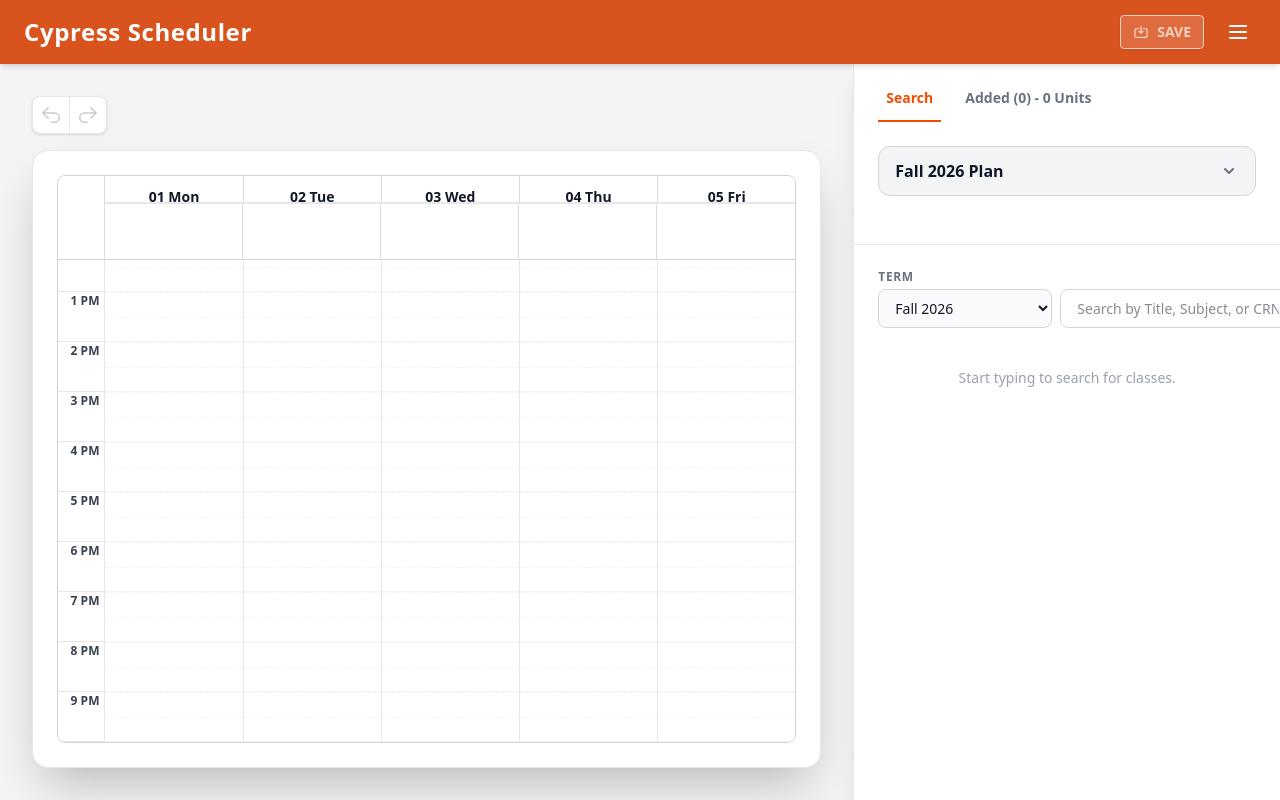
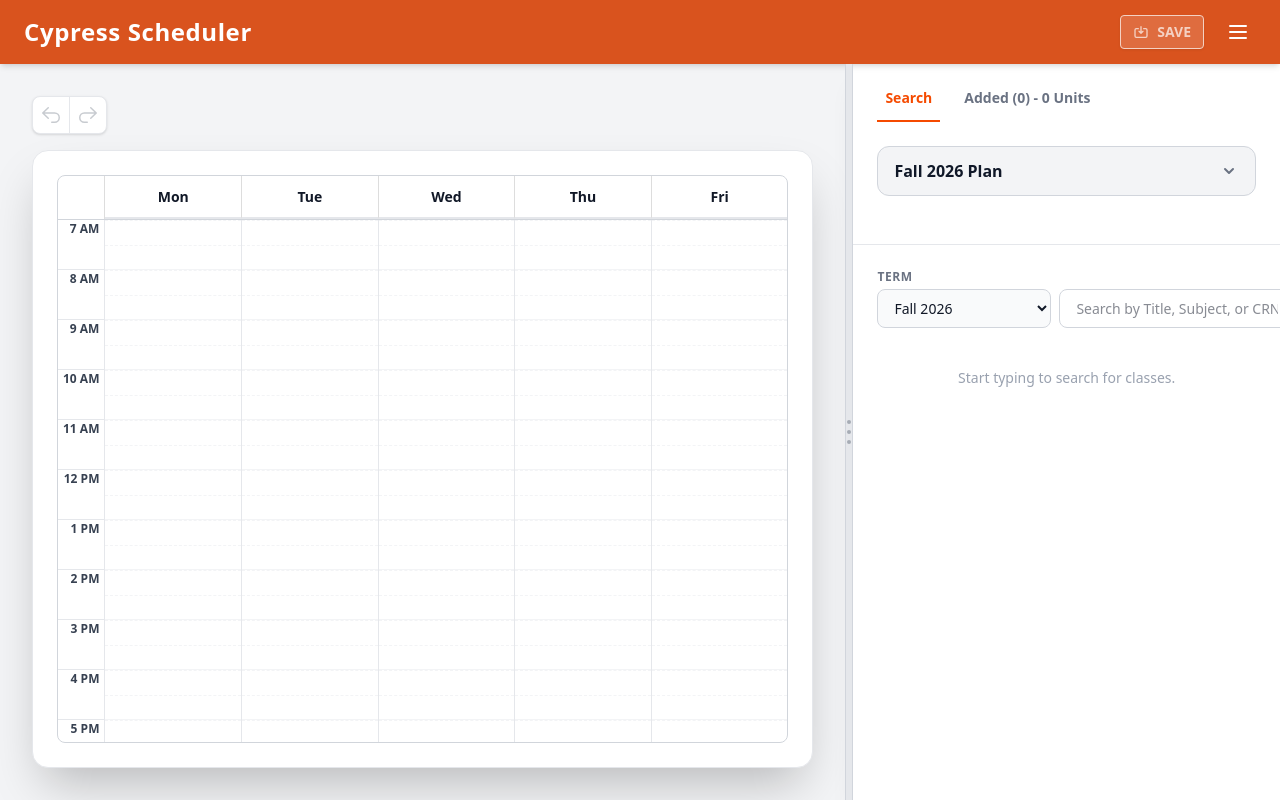
Before and after one commit to ThaiBenjamin/cypress-scheduler, a Next.js app: page / in a window 1280 px wide. Built offline with nearby package versions, Linux system fonts and the light colour scheme.

Commit message:
small UI changes to calendar and search

```diff
--- a/app/page.tsx
+++ b/app/page.tsx
@@ -138,6 +138,40 @@ export default function Home() {
 
   const [is24Hour, setIs24Hour] = useState(false);
 
+  const [sidebarWidth, setSidebarWidth] = useState(33.33);
+  const isDragging = useRef(false);
+
+  const startDrag = useCallback(() => {
+    isDragging.current = true;
+    document.body.style.cursor = 'col-resize';
+    document.body.style.userSelect = 'none';
+  }, []);
+
+  const onDrag = useCallback((e: any) => {
+    if (!isDragging.current) return;
+    let newWidth = ((window.innerWidth - e.clientX) / window.innerWidth) * 100;
+    if (newWidth < 20) newWidth = 20;
+    if (newWidth > 60) newWidth = 60;
+    setSidebarWidth(newWidth);
+  }, []);
+
+  const stopDrag = useCallback(() => {
+    if (isDragging.current) {
+      isDragging.current = false;
+      document.body.style.cursor = 'default';
+      document.body.style.userSelect = 'auto';
+    }
+  }, []);
+
+  useEffect(() => {
+    window.addEventListener('mousemove', onDrag);
+    window.addEventListener('mouseup', stopDrag);
+    return () => {
+      window.removeEventListener('mousemove', onDrag);
+      window.removeEventListener('mouseup', stopDrag);
+    };
+  }, [onDrag, stopDrag]);
+
   const saveStateToHistory = () => {
     setPast(p => [...p, {
       schedules: JSON.parse(JSON.stringify(schedules)),
@@ -190,6 +224,9 @@ export default function Home() {
     const savedTimeFormat = localStorage.getItem("cypress_time_format");
     if (savedTimeFormat) setIs24Hour(savedTimeFormat === 'true');
 
+    const savedSidebarWidth = localStorage.getItem("cypress_sidebar_width");
+    if (savedSidebarWidth) setSidebarWidth(parseFloat(savedSidebarWidth));
+
     setIsLoaded(true);
     setHasUnsavedChanges(false);
   }, []);
@@ -212,6 +249,11 @@ export default function Home() {
     if (!isLoaded) return;
     localStorage.setItem("cypress_time_format", is24Hour.toString());
   }, [is24Hour, isLoaded]);
+
+  useEffect(() => {
+    if (!isLoaded) return;
+    localStorage.setItem("cypress_sidebar_width", sidebarWidth.toString());
+  }, [sidebarWidth, isLoaded]);
 
   useEffect(() => {
     if (isFirstRender.current) {
@@ -437,8 +479,10 @@ export default function Home() {
     document.body.removeChild(link);
   };
 
+  // UPDATED: Now only shows "Mon", "Tue" instead of "01 Mon"
   const calendarFormats = useMemo(() => ({
     timeGutterFormat: is24Hour ? 'HH:mm' : 'h a',
+    dayFormat: 'EEE',
   }), [is24Hour]);
 
   const totalUnits = activeCourses.reduce((sum, course) => sum + (course.units || 0), 0);
@@ -555,7 +599,10 @@ export default function Home() {
   return (
     <div className="flex flex-col h-screen bg-gray-100 dark:bg-gray-950 font-sans relative overflow-hidden transition-colors duration-300">
 
+      {/* UPDATED: Added display: none for the .rbc-allday-cell to remove the gap! */}
       <style dangerouslySetInnerHTML={{__html: `
+        .rbc-allday-cell { display: none !important; }
+
         .rbc-calendar { color: #111827 !important; font-family: inherit; }
         .rbc-header { color: #111827 !important; font-weight: 800 !important; font-size: 0.875rem; padding: 10px 0 !important; text-transform: uppercase; border-bottom: 2px solid #e5e7eb !important; }
         .rbc-time-view { border: 1px solid #d1d5db !important; border-radius: 8px; overflow: hidden; background: white; }
@@ -666,10 +713,13 @@ export default function Home() {
         </button>
       </div>
 
-      <div className="flex flex-1 overflow-hidden">
+      <div
+        className="flex flex-1 overflow-hidden relative"
+        style={{ '--sidebar-width': `${sidebarWidth}%` } as React.CSSProperties}
+      >
 
         {/* CALENDAR AREA */}
-        <div className={`w-full lg:w-2/3 p-4 lg:p-8 flex-col z-10 transition-all duration-300 overflow-y-auto ${isMobileCalendarOpen ? 'flex' : 'hidden lg:flex'}`}>
+        <div className={`w-full lg:w-[calc(100%-var(--sidebar-width))] p-4 lg:p-8 flex-col z-10 transition-colors duration-300 overflow-y-auto ${isMobileCalendarOpen ? 'flex' : 'hidden lg:flex'}`}>
 
           <div className="flex flex-col sm:flex-row justify-between items-start sm:items-center mb-4 gap-4 sm:gap-0">
 
@@ -737,6 +787,7 @@ export default function Home() {
               min={new Date(2024, 0, 1, 7, 0)}
               max={new Date(2024, 0, 1, 22, 0)}
               defaultDate={new Date(2024, 0, 1)}
+              scrollToTime={new Date(2024, 0, 1, 7, 0)} /* UPDATED: Forces scrollbar to the very top */
               formats={calendarFormats}
               toolbar={false}
               className="rounded-lg cursor-pointer relative z-10"
@@ -754,8 +805,21 @@ export default function Home() {
           </div>
         </div>
 
+        {/* RESIZER BAR */}
+        <div
+          onMouseDown={startDrag}
+          className="hidden lg:flex w-2 cursor-col-resize bg-gray-200 dark:bg-gray-800 hover:bg-orange-400 dark:hover:bg-orange-500 items-center justify-center z-30 flex-shrink-0 group border-l border-r border-gray-300 dark:border-gray-700 hover:border-orange-400 dark:hover:border-orange-500 transition-colors"
+          title="Drag to resize panels"
+        >
+          <div className="flex flex-col gap-1.5 opacity-40 group-hover:opacity-100">
+            <div className="w-1 h-1 bg-gray-600 dark:bg-gray-300 group-hover:bg-white rounded-full"></div>
+            <div className="w-1 h-1 bg-gray-600 dark:bg-gray-300 group-hover:bg-white rounded-full"></div>
+            <div className="w-1 h-1 bg-gray-600 dark:bg-gray-300 group-hover:bg-white rounded-full"></div>
+          </div>
+        </div>
+
         {/* SIDEBAR AREA */}
-        <div className={`w-full lg:w-1/3 p-0 flex-col bg-white dark:bg-gray-900 border-l border-gray-200 dark:border-gray-800 shadow-xl z-20 transition-all duration-300 ${isMobileCalendarOpen ? 'hidden lg:flex' : 'flex'}`}>
+        <div className={`w-full lg:w-[var(--sidebar-width)] p-0 flex-col bg-white dark:bg-gray-900 shadow-xl z-20 transition-colors duration-300 ${isMobileCalendarOpen ? 'hidden lg:flex' : 'flex'}`}>
           <div className="p-4 sm:p-6 pb-0 border-b border-gray-200 dark:border-gray-800 relative">
 
             <div className="flex space-x-4 mb-6 overflow-x-auto">
```
